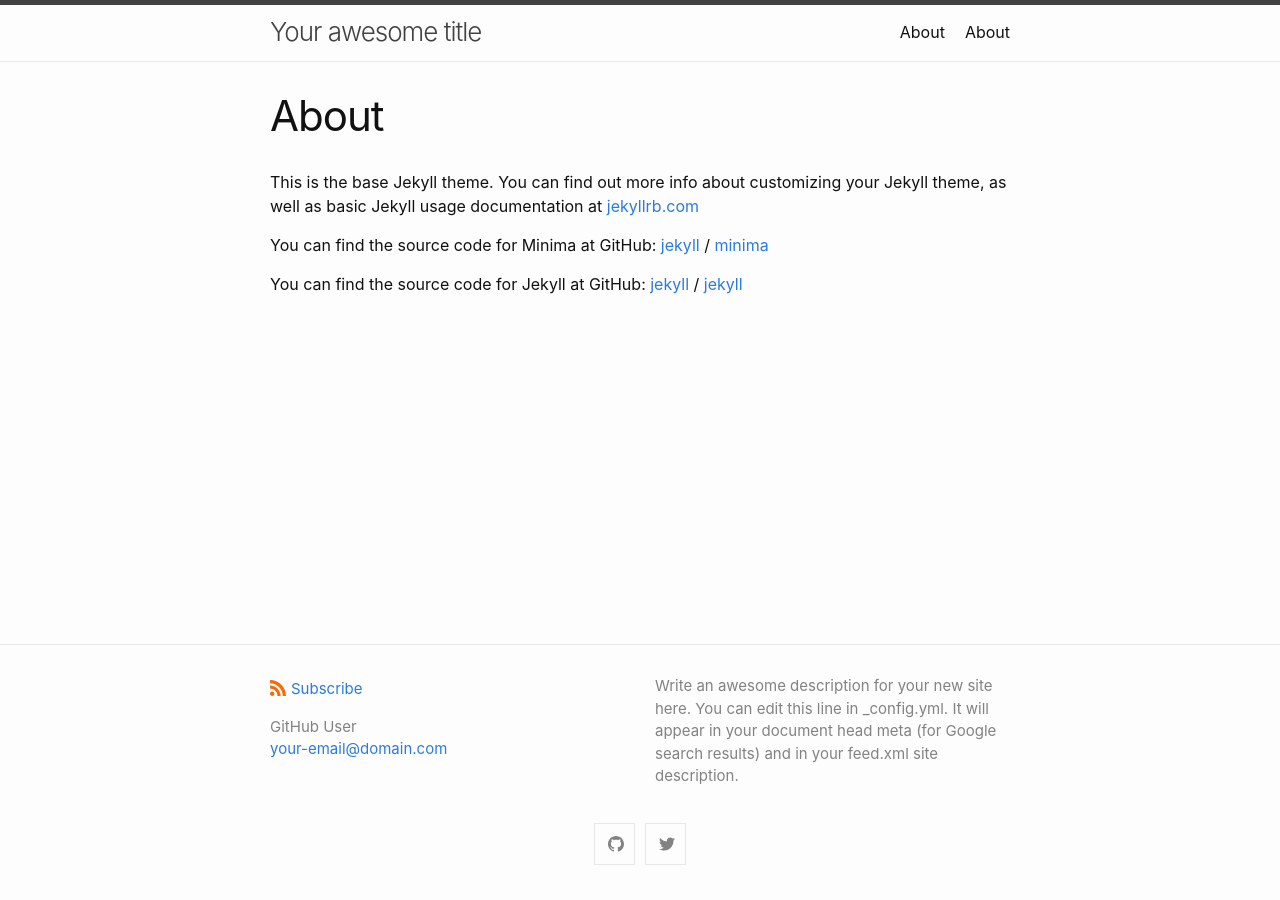
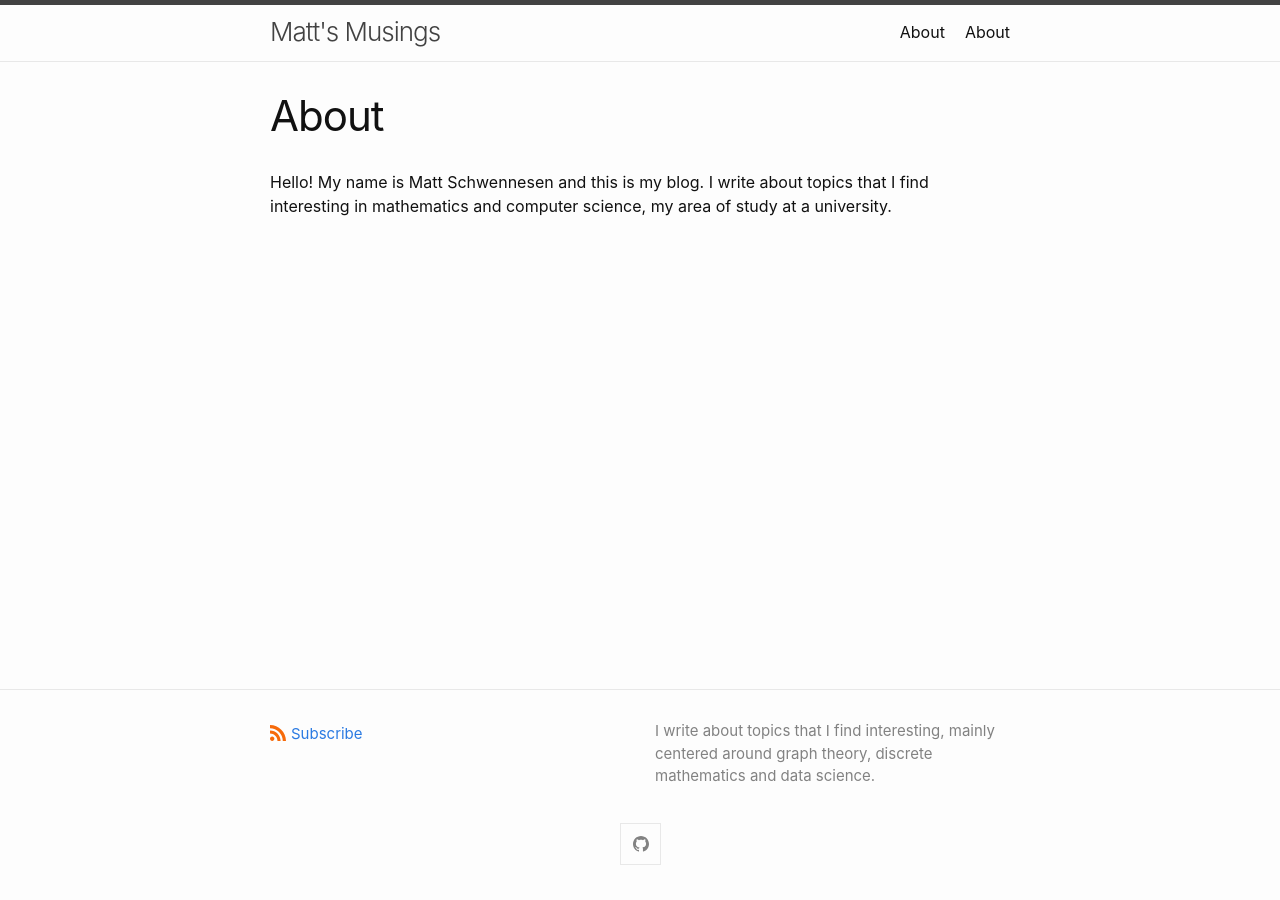
Before and after one commit to mjschwenne/old-website, a Jekyll site: the page built from about.md, in a window 1280 px wide. Built offline with Jekyll 4.4.1, drawn with Linux system fonts in a browser that asks for light colours.

```diff
--- a/_config.yml
+++ b/_config.yml
@@ -1,11 +1,10 @@
-title: Your awesome title
-author:
-  name: GitHub User
-  email: your-email@domain.com
+title: Matt's Musings
+author: Matt Schwennesen
+name: Matt Schwennesen
+email: mjschwenne@gmail.com
 description: > # this means to ignore newlines until "show_excerpts:"
-  Write an awesome description for your new site here. You can edit this
-  line in _config.yml. It will appear in your document head meta (for
-  Google search results) and in your feed.xml site description.
+  I write about topics that I find interesting, mainly centered around
+  graph theory, discrete mathematics and data science.
 
 show_excerpts: false # set to true to show excerpts on the homepage
 
@@ -19,8 +18,8 @@ minima:
 
   # generate social links in footer
   social_links:
-    twitter: jekyllrb
-    github:  jekyll
+    # twitter: jekyllrb
+    github:  mjschwenne
     # devto: jekyll
     # dribbble: jekyll
     # facebook: jekyll
--- a/about.md
+++ b/about.md
@@ -4,15 +4,5 @@ title: About
 permalink: /about/
 ---
 
-This is the base Jekyll theme. You can find out more info about customizing your Jekyll theme, as well as basic Jekyll usage documentation at [jekyllrb.com](https://jekyllrb.com/)
-
-You can find the source code for Minima at GitHub:
-[jekyll][jekyll-organization] /
-[minima](https://github.com/jekyll/minima)
-
-You can find the source code for Jekyll at GitHub:
-[jekyll][jekyll-organization] /
-[jekyll](https://github.com/jekyll/jekyll)
-
-
-[jekyll-organization]: https://github.com/jekyll
+Hello! My name is Matt Schwennesen and this is my blog.
+I write about topics that I find interesting in mathematics and computer science, my area of study at a university.
```
Also changed, not shown: _posts/2021-04-11-held-karp-relaxation.md (added, +107 -0 lines).
